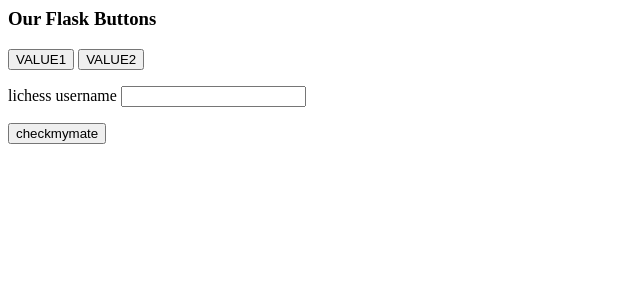
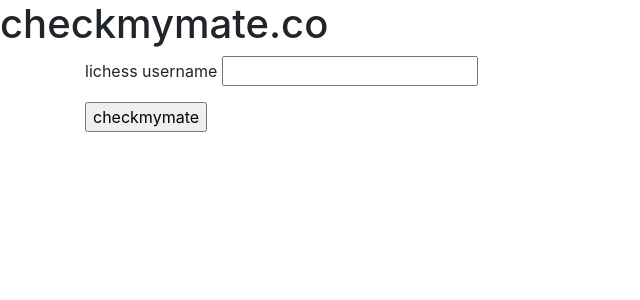
Before and after one commit to bfeif/clarence, a Flask app: template checkmymate/templates/index.html in a window 1280 px wide. Shown: the top 300 px of the page, without its empty margins (0-640 px from the left). Run offline with Flask 2, Linux system fonts and the light colour scheme; the template is opened without the code that fills it, so the values that code supplies are empty; some libraries are stand-ins or nearby versions.

Commit message:
Fixed html files.

```diff
--- a/checkmymate/templates/base.html
+++ b/checkmymate/templates/base.html
@@ -1,4 +1,5 @@
 <title>{% block title %}{% endblock %} - CheckMyMate</title>
+
 <!-- Fonts -->
 <link href="https://cdnjs.cloudflare.com/ajax/libs/font-awesome/4.4.0/css/font-awesome.min.css"
             rel='stylesheet' type='text/css' />
@@ -6,16 +7,14 @@
 <link href="https://maxcdn.bootstrapcdn.com/bootstrap/4.0.0/css/bootstrap.min.css"
             rel="stylesheet" />
 
+
 <section class="content">
+    <h1>checkmymate.co</h1>
+
     <div class="container">
         <header>
             {% block header %}{% endblock %}
         </header>
-    {% for message in get_flashed_messages() %}
-      <div class="alert alert-danger">
-        <p class="lead">{{ message }}</p>
-      </div>
-    {% endfor %}
         {% block content %}{% endblock %}
     </div>
 </section>
--- a/checkmymate/templates/index.html
+++ b/checkmymate/templates/index.html
@@ -1,7 +1,7 @@
-<h3>Our Flask Buttons</h3>
-    <form method="post" action="/">
-        <input type="submit" value="VALUE1" name="action1"/>
-        <input type="submit" value="VALUE2" name="action2" />
-        <p>lichess username <input type="text" name="username_entry" /></p>
-        <p><input type="submit" value="checkmymate" /></p>
-    </form>
+{% extends 'base.html' %}
+{% block content %}
+<form method="post" action="/">
+    <p>lichess username <input type="text" name="username_entry" /></p>
+    <p><input type="submit" value="checkmymate" /></p>
+</form>
+{% endblock %}
```
Lines whose indentation alone changed are shown as unchanged.
